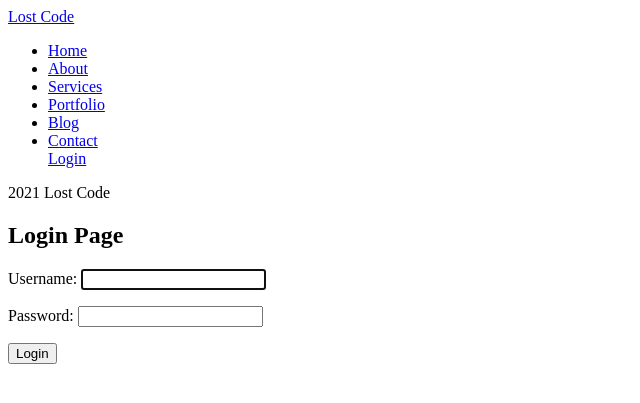
After one commit to ASimpleCodingHermit/Django-Template, a Django app: page /accounts/login in a window 1280 px wide. The commit adds this page. Shown: the top 403 px of the page, without its empty margins (0-640 px from the left). Run offline with Django 3.2, Linux system fonts and the light colour scheme.

Commit message:
Finished Login / Logout Functionality

```diff
--- a/codinghermit_website/settings.py
+++ b/codinghermit_website/settings.py
@@ -118,3 +118,7 @@ USE_TZ = True
 # https://docs.djangoproject.com/en/3.1/howto/static-files/
 
 STATIC_URL = '/static/'
+
+LOGIN_URL='login'
+LOGIN_REDIRECT_URL = 'profile'
+LOGOUT_REDIRECT_URL = 'index'
--- /dev/null
+++ b/codinghermit_website/templates/accounts/login.html
@@ -0,0 +1,10 @@
+{% extends 'base.html' %}
+{% block title %} Login {% endblock title %}
+{% block content %}
+<h2>Login Page</h2>
+<form method="POST">
+  {% csrf_token %}
+  {{ form.as_p }}
+  <button type="submit">Login</button>
+</form>
+{% endblock content %}
--- a/codinghermit_website/templates/navbar.html
+++ b/codinghermit_website/templates/navbar.html
@@ -41,6 +41,15 @@
       {% if request.path == contact_url %}Contact{% else %}<a href="{{ contact_url }}"><i class="fa fa-comments"></i>
         Contact</a>{% endif %}
     </li>
+
+    {% if user.is_authenticated %}
+    {% url 'profile' as profile_url %}
+    <span>Welcome, {% if request.path == profile_url %}{{user.username}}{% else %}<a href="{{ profile_url }}">
+        {{user.username}}</a>{% endif %}</span>
+    <span><a href="{% url 'logout'%}">Logout</a></span>
+    {% else %}
+    <span><a href="{% url 'login'%}">Login</a></span>
+    {% endif %}
   </ul>
   <!-- Copyright -->
   <div class="copyright-text">2021 Lost Code</div>
--- a/codinghermit_website/urls.py
+++ b/codinghermit_website/urls.py
@@ -15,6 +15,7 @@ Including another URLconf
 """
 from django.contrib import admin
 from django.urls import path
+from django.contrib.auth import views as auth_views
 
 from . import views
 urlpatterns = [
@@ -24,5 +25,11 @@ urlpatterns = [
     path('services', views.services, name='services'),
     path('portfolio', views.portfolio, name='portfolio'),
     path('blog', views.blog, name='blog'),
-    path('contact', views.contact, name='contact')
+    path('contact', views.contact, name='contact'),
+    path('accounts/profile', views.ProfileView.as_view(), name='profile'),
+
+    # Django Authentication
+    path('accounts/login', auth_views.LoginView.as_view(template_name="accounts/login.html"), name='login'),
+    path('accounts/logout', auth_views.LogoutView.as_view(), name='logout')
+
 ]
--- a/codinghermit_website/views.py
+++ b/codinghermit_website/views.py
@@ -1,4 +1,6 @@
 from django.shortcuts import render
+from django.views.generic.base import TemplateView
+from django.contrib.auth.mixins import LoginRequiredMixin
 
 def index(request):
    return render(request, 'index.html')
@@ -17,3 +19,6 @@ def blog(request):
 
 def contact(request):
    return render(request, 'contact.html')
+
+class ProfileView(LoginRequiredMixin, TemplateView):
+   template_name = 'accounts/profile.html'
```
Also changed, not shown: codinghermit_website/templates/accounts/profile.html (added, +7 -0 lines), db.sqlite3.
